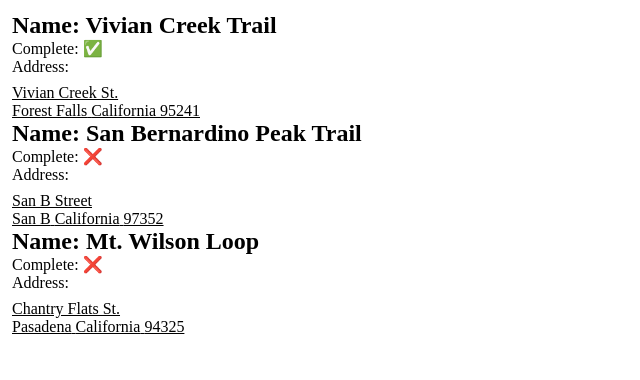
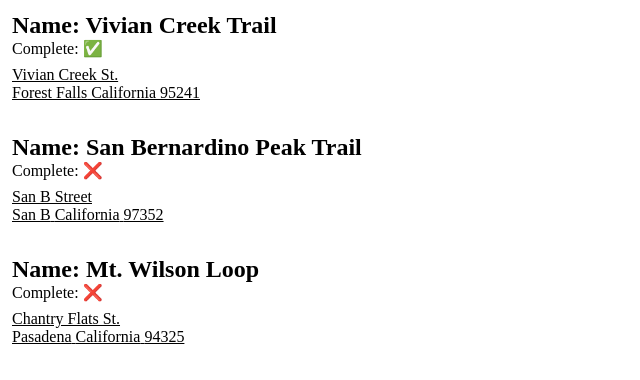
Before and after one commit to ryan-friesen/hike-planner, a React (Create React App) app: page / in a window 1280 px wide. Shown: the top 380 px of the page, without its empty margins (0-640 px from the left). Built offline with nearby package versions, Linux system fonts and the light colour scheme.

Commit message:
Removed unnecessary tag, changed class name syntax

```diff
--- a/src/components/Hike/index.js
+++ b/src/components/Hike/index.js
@@ -8,12 +8,10 @@ import Address from '../Address';
 const Hike = (props) => {
   // console.log(styles);
   return (
-    <div className={`${styles.containerBorder}`}>
+    <div className={[styles.hike].join(' ')}>
       <h2>Name: {props.hike.name}</h2>
       <p>Complete: {props.hike.completed ? '✅' : '❌'}</p>
-      <p>
-        Address: <Address address={props.hike.address} />
-      </p>
+      <Address address={props.hike.address} />
     </div>
   );
 };
--- a/src/components/Hike/styles.module.css
+++ b/src/components/Hike/styles.module.css
@@ -1,3 +1,4 @@
-.containerBorder {
+.hike {
   border: '1px solid black';
+  margin-bottom: 2rem;
 }
```
